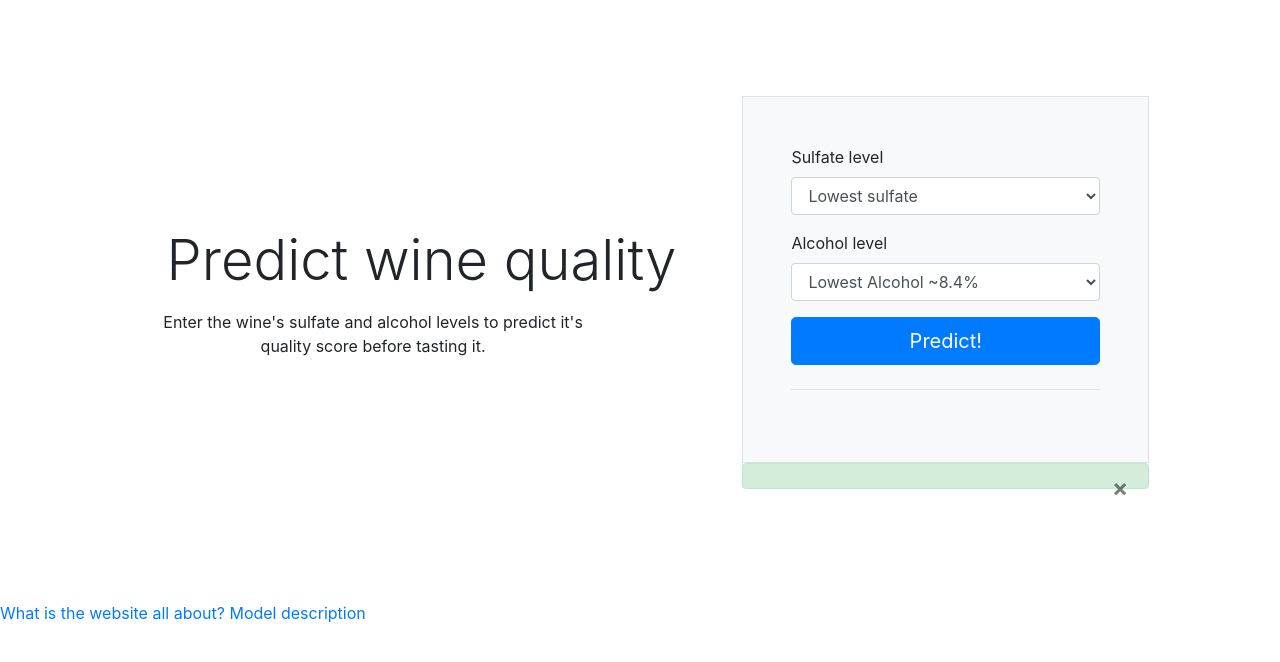
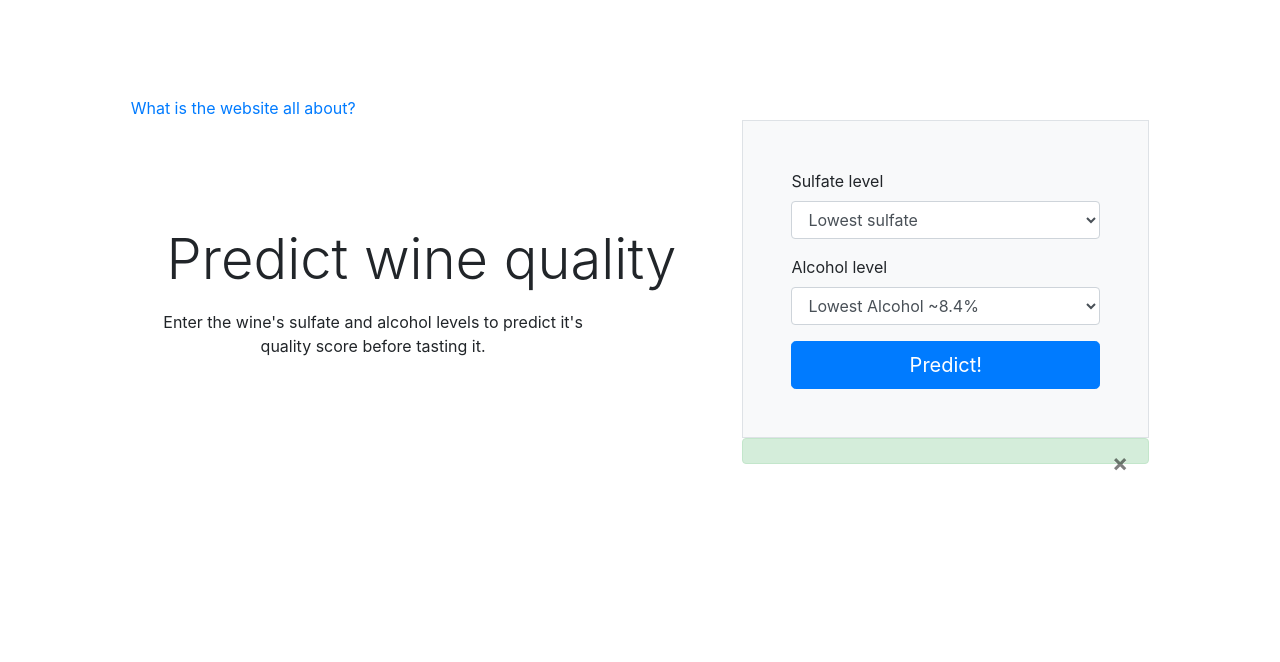
Before and after one commit to shibby576/WineSite, a Flask app: page / in a window 1280 px wide. Shown: the top 662 px of the page. Run offline with Flask 2, Linux system fonts and the light colour scheme; parts of the project's set-up code (start-up, migrations or seed data) failed here and were passed over.

Commit message:
Update index.html

```diff
--- a/templates/index.html
+++ b/templates/index.html
@@ -12,6 +12,7 @@
 <body>
     <div class="container col-xl-10 col-xxl-8 px-4 py-5">
         <div class="row align-items-center g-lg-5 py-5">
+          <a href="https://github.com/shibby576/WineSite" class="link-primary col-lg-10 fs-4" target="_blank">What is the website all about?</a>
           <div class="col-lg-7 text-center text-lg-start">
             <h1 class="display-4 fw-bold lh-1 mb-3">Predict wine quality</h1>
             <p class="col-lg-10 fs-4">Enter the wine's sulfate and alcohol levels to predict it's quality score before tasting it.</p>
@@ -42,7 +43,7 @@
 
               </div>
               <button class="w-100 btn btn-lg btn-primary" type="submit">Predict!</button>
-              <hr class="my-4">
+
             </form>
             <b></b>
 
@@ -51,14 +52,14 @@
               <button type="button" class="close" data-dismiss="alert" aria-label="Close">
                 <span aria-hidden="true">&times;</span>
               </button>
+
             </div>
 
 
           </div>
         </div>
       </div>
-      <a href="https://github.com/shibby576/WineSite" class="link-primary">What is the website all about?</a>
-      <a href="https://github.com/shibby576/WineSite/blob/main/analysis/analysis_notebook.ipynb" class="link-primary">Model description</a>
+
       <script src="https://code.jquery.com/jquery-3.3.1.slim.min.js" integrity="sha384-q8i/X+965DzO0rT7abK41JStQIAqVgRVzpbzo5smXKp4YfRvH+8abtTE1Pi6jizo" crossorigin="anonymous"></script>
 <script src="https://cdn.jsdelivr.net/npm/popper.js@1.14.7/dist/umd/popper.min.js" integrity="sha384-UO2eT0CpHqdSJQ6hJty5KVphtPhzWj9WO1clHTMGa3JDZwrnQq4sF86dIHNDz0W1" crossorigin="anonymous"></script>
 <script src="https://cdn.jsdelivr.net/npm/bootstrap@4.3.1/dist/js/bootstrap.min.js" integrity="sha384-JjSmVgyd0p3pXB1rRibZUAYoIIy6OrQ6VrjIEaFf/nJGzIxFDsf4x0xIM+B07jRM" crossorigin="anonymous"></script>
```
